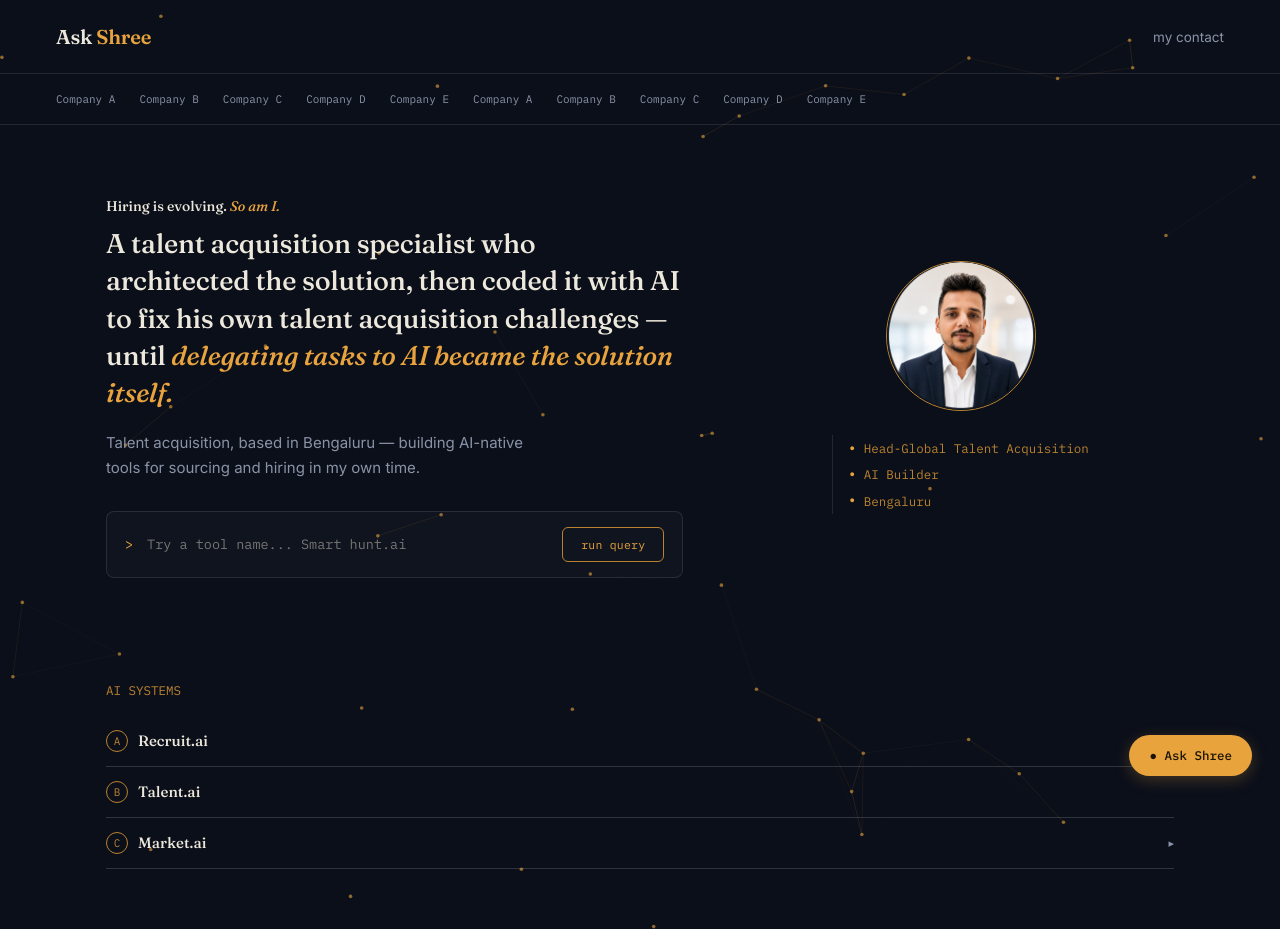
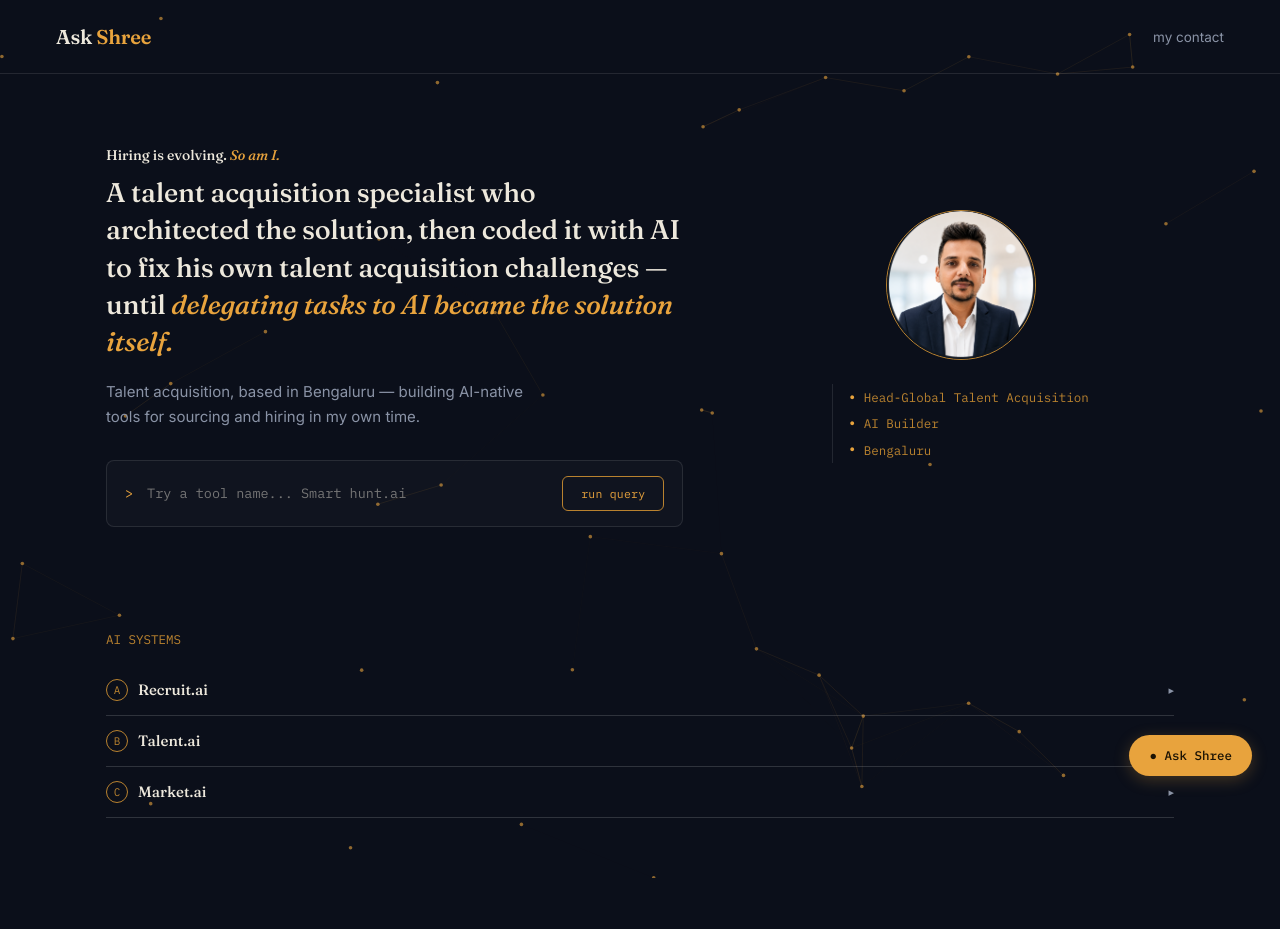
Before and after one commit to shreeshanarsha-star/Askshree-App, a Next.js app: page / in a window 1280 px wide. After the commit the page ends 878 px from the top, so only its background shows below. Built offline with nearby package versions, Linux system fonts and the light colour scheme.

Commit message:
Remove placeholder partner-logo belt from homepage — revisit once there are real subscribers/partners

```diff
--- a/app/page.js
+++ b/app/page.js
@@ -12,8 +12,6 @@ const TOOL_NAMES = [
   'Job posting.ai', 'Smart Source.ai', 'Smart hunt.ai', 'Smart screen.ai', 'Interview.ai',
   'Assessment.ai', 'Offer.ai', 'Refer.ai', 'Onboard.ai', 'Analytics.ai', 'Dashboard.ai',
 ];
-const PARTNER_LOGOS = ['Company A', 'Company B', 'Company C', 'Company D', 'Company E'];
-
 export default function HomePage() {
   const [query, setQuery] = useState('');
   const [hintIndex, setHintIndex] = useState(0);
@@ -54,12 +52,6 @@ export default function HomePage() {
             </div>
           )}
         </div>
-      </div>
-
-      <div style={{ display: 'flex', overflow: 'hidden', gap: 24, padding: '18px 56px', borderBottom: '1px solid var(--line)', position: 'relative', zIndex: 2 }}>
-        {[...PARTNER_LOGOS, ...PARTNER_LOGOS].map((name, i) => (
-          <div key={i} style={{ fontFamily: 'IBM Plex Mono, monospace', fontSize: 11, color: 'var(--slate)', whiteSpace: 'nowrap' }}>{name}</div>
-        ))}
       </div>
 
       <div className="hero">
```
